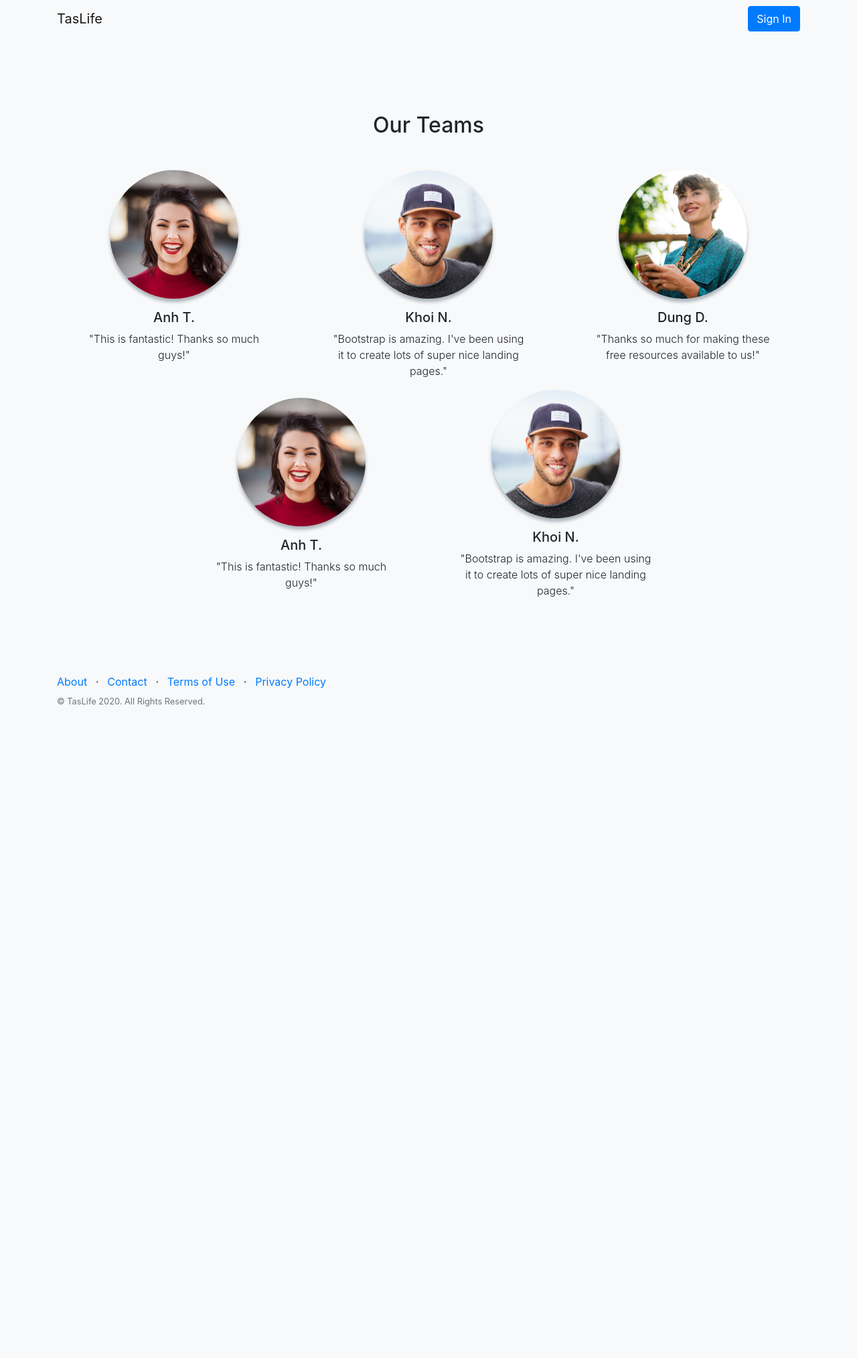
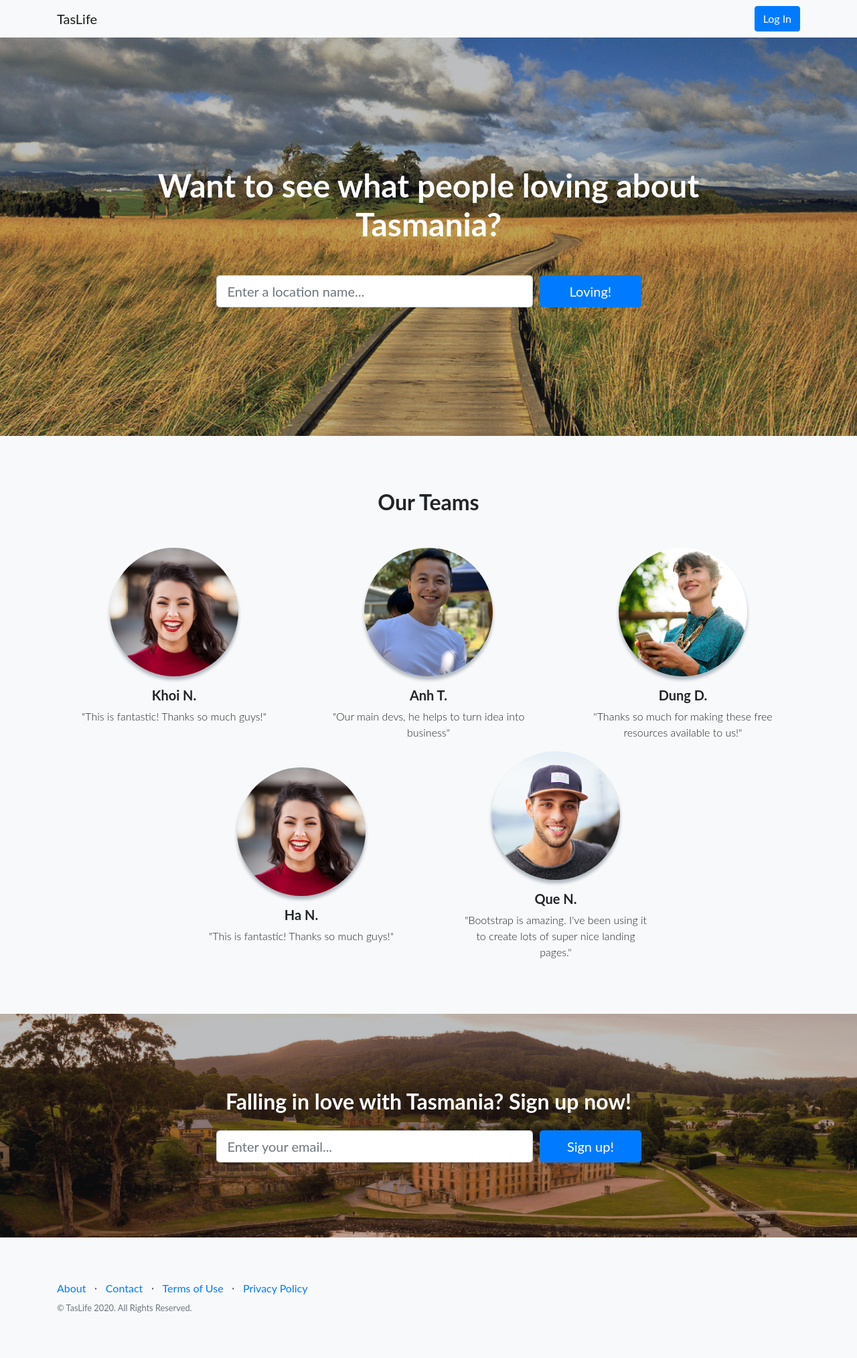
Before and after one commit to anhtran304/govhack2020, a Django app: page / in a window 1280 px wide. Shown: the whole page at 67% size. Before the commit the page ends 1055 px from the top, so only its background shows below. Run offline with Django 3.2, Linux system fonts and the light colour scheme; some libraries are stand-ins or nearby versions.

Commit message:
Finished master head

```diff
--- a/hello/static/css/index.css
+++ b/hello/static/css/index.css
@@ -1,6 +1,54 @@
+body {
+  font-family: 'Lato', 'Helvetica Neue', Helvetica, Arial, sans-serif;
+}
+
+h1,
+h2,
+h3,
+h4,
+h5,
+h6 {
+  font-family: 'Lato', 'Helvetica Neue', Helvetica, Arial, sans-serif;
+  font-weight: 700;
+}
+
+header.masthead {
+  position: relative;
+  background-color: #343a40;
+  background: url("../img/bg-masthead.jpg") no-repeat center center;
+  background-size: cover;
+  padding-top: 8rem;
+  padding-bottom: 8rem;
+}
+
+header.masthead .overlay {
+  position: absolute;
+  background-color: #212529;
+  height: 100%;
+  width: 100%;
+  top: 0;
+  left: 0;
+  opacity: 0.3;
+}
+
+header.masthead h1 {
+  font-size: 2rem;
+}
+
+@media (min-width: 768px) {
+  header.masthead {
+    padding-top: 12rem;
+    padding-bottom: 12rem;
+  }
+
+  header.masthead h1 {
+    font-size: 3rem;
+  }
+}
+
 .teams {
-  padding-top: 7rem;
-  padding-bottom: 7rem;
+  padding-top: 5rem;
+  padding-bottom: 5rem;
 }
 
 .teams .teams-item {
@@ -11,3 +59,22 @@
   max-width: 12rem;
   box-shadow: 0px 5px 5px 0px #adb5bd;
 }
+
+.call-to-action {
+  position: relative;
+  background-color: #343a40;
+  background: url("../img/action.jpg") no-repeat center center;
+  background-size: cover;
+  padding-top: 7rem;
+  padding-bottom: 7rem;
+}
+
+.call-to-action .overlay {
+  position: absolute;
+  background-color: #212529;
+  height: 100%;
+  width: 100%;
+  top: 0;
+  left: 0;
+  opacity: 0.3;
+}
--- a/hello/templates/base.html
+++ b/hello/templates/base.html
@@ -15,17 +15,19 @@
     <script src="https://maxcdn.bootstrapcdn.com/bootstrap/4.5.2/js/bootstrap.min.js"></script>
 </head>
 <body>
+
   <!-- Navigation -->
     <nav class="navbar navbar-light bg-light static-top">
         <div class="container">
             <a class="navbar-brand" href="/">TasLife</a>
-            <a class="btn btn-primary" href="/admin">Sign In</a>
+            <a class="btn btn-primary" href="/admin">Log In</a>
         </div>
     </nav>
+
     {% block content %}{% endblock %}
 
     <!-- Footer -->
-  <footer class="footer bg-light">
+    <footer class="bg-light" style="padding-top: 4rem; padding-bottom: 4rem;">
         <div class="container">
             <div class="row">
             <div class="col-lg-6 h-100 text-center text-lg-left my-auto">
--- a/hello/templates/index.html
+++ b/hello/templates/index.html
@@ -3,8 +3,34 @@
 
 {% block content %}
 
+
+<link href="/static/css/index.css" rel="stylesheet">
+
+<!-- Masthead -->
+<header class="masthead text-white text-center">
+  <div class="overlay"></div>
+  <div class="container">
+    <div class="row">
+      <div class="col-xl-9 mx-auto">
+        <h1 class="mb-5">Want to see what people loving about Tasmania?</h1>
+      </div>
+      <div class="col-md-10 col-lg-8 col-xl-7 mx-auto">
+        <form>
+          <div class="form-row">
+            <div class="col-12 col-md-9 mb-2 mb-md-0">
+              <input type="email" class="form-control form-control-lg" placeholder="Enter a location name...">
+            </div>
+            <div class="col-12 col-md-3">
+              <button type="submit" class="btn btn-block btn-lg btn-primary">Loving!</button>
+            </div>
+          </div>
+        </form>
+      </div>
+    </div>
+  </div>
+</header>
+
 <!-- Team members -->
-<link href="/static/css/index.css" rel="stylesheet">
 <section class="teams text-center bg-light">
   <div class="container">
     <h2 class="mb-5">Our Teams</h2>
@@ -12,15 +38,15 @@
       <div class="col-lg-4">
         <div class="teams-item mx-auto mb-5 mb-lg-0">
           <img class="img-fluid rounded-circle mb-3" src="/static/img/teams-1.jpg" alt="">
-          <h5>Anh T.</h5>
+          <h5>Khoi N.</h5>
           <p class="font-weight-light mb-0">"This is fantastic! Thanks so much guys!"</p>
         </div>
       </div>
       <div class="col-lg-4">
         <div class="teams-item mx-auto mb-5 mb-lg-0">
-          <img class="img-fluid rounded-circle mb-3" src="/static/img/teams-2.jpg" alt="">
-          <h5>Khoi N.</h5>
-          <p class="font-weight-light mb-0">"Bootstrap is amazing. I've been using it to create lots of super nice landing pages."</p>
+          <img class="img-fluid rounded-circle mb-3" src="/static/img/anh-tran.png" alt="">
+          <h5>Anh T.</h5>
+          <p class="font-weight-light mb-0">"Our main devs, he helps to turn idea into business"</p>
         </div>
       </div>
       <div class="col-lg-4">
@@ -37,14 +63,14 @@
       <div class="col-lg-4">
           <div class="teams-item mx-auto mb-5 mb-lg-0">
             <img class="img-fluid rounded-circle mb-3" src="/static/img/teams-1.jpg" alt="">
-            <h5>Anh T.</h5>
+            <h5>Ha N.</h5>
             <p class="font-weight-light mb-0">"This is fantastic! Thanks so much guys!"</p>
           </div>
       </div>
       <div class="col-lg-4">
         <div class="teams-item mx-auto mb-5 mb-lg-0">
           <img class="img-fluid rounded-circle mb-3" src="/static/img/teams-2.jpg" alt="">
-          <h5>Khoi N.</h5>
+          <h5>Que N.</h5>
           <p class="font-weight-light mb-0">"Bootstrap is amazing. I've been using it to create lots of super nice landing pages."</p>
         </div>
       </div>
@@ -54,4 +80,28 @@
   </div>
 </section>
 
+  <!-- Call to Action -->
+  <section class="call-to-action text-white text-center">
+    <div class="overlay"></div>
+    <div class="container">
+      <div class="row">
+        <div class="col-xl-9 mx-auto">
+          <h2 class="mb-4">Falling in love with Tasmania? Sign up now!</h2>
+        </div>
+        <div class="col-md-10 col-lg-8 col-xl-7 mx-auto">
+          <form>
+            <div class="form-row">
+              <div class="col-12 col-md-9 mb-2 mb-md-0">
+                <input type="email" class="form-control form-control-lg" placeholder="Enter your email...">
+              </div>
+              <div class="col-12 col-md-3">
+                <button type="submit" class="btn btn-block btn-lg btn-primary">Sign up!</button>
+              </div>
+            </div>
+          </form>
+        </div>
+      </div>
+    </div>
+  </section>
+
 {% endblock %}
```
Also changed, not shown: hello/static/img/action.jpg (added), hello/static/img/anh-tran.png (added), hello/static/img/bg-masthead.jpg (added). Lines whose indentation alone changed are shown as unchanged.
